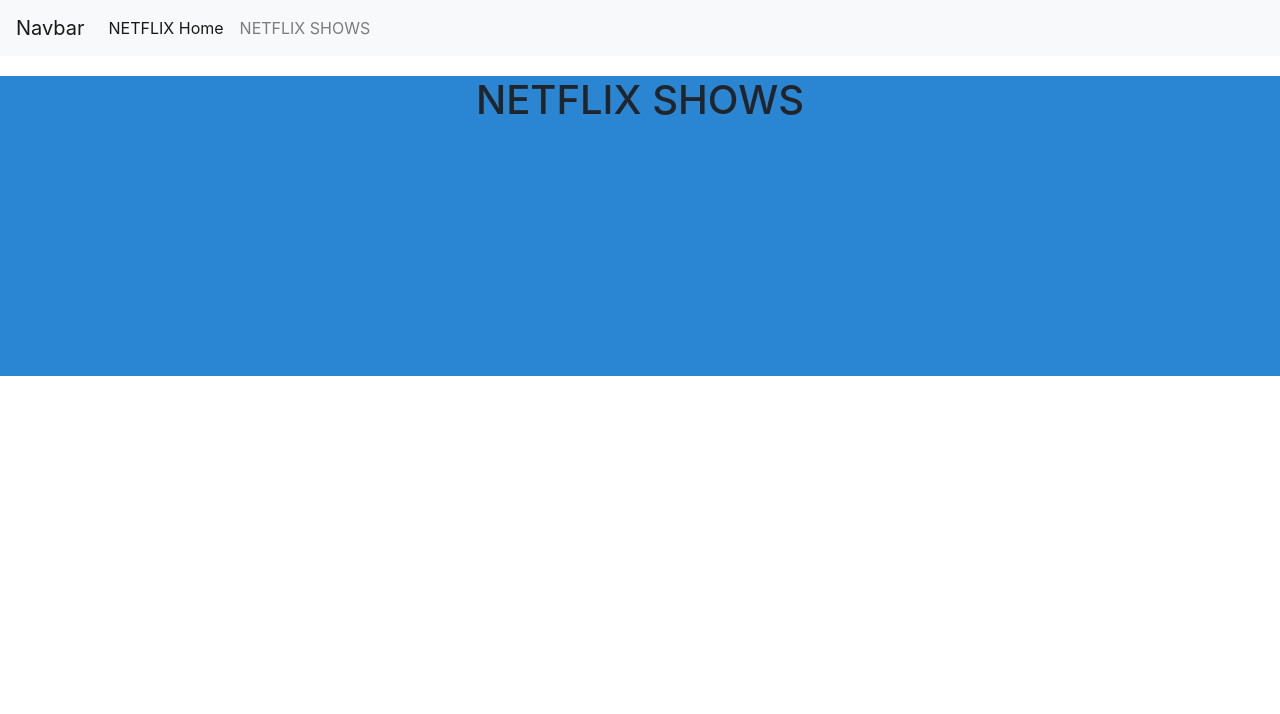
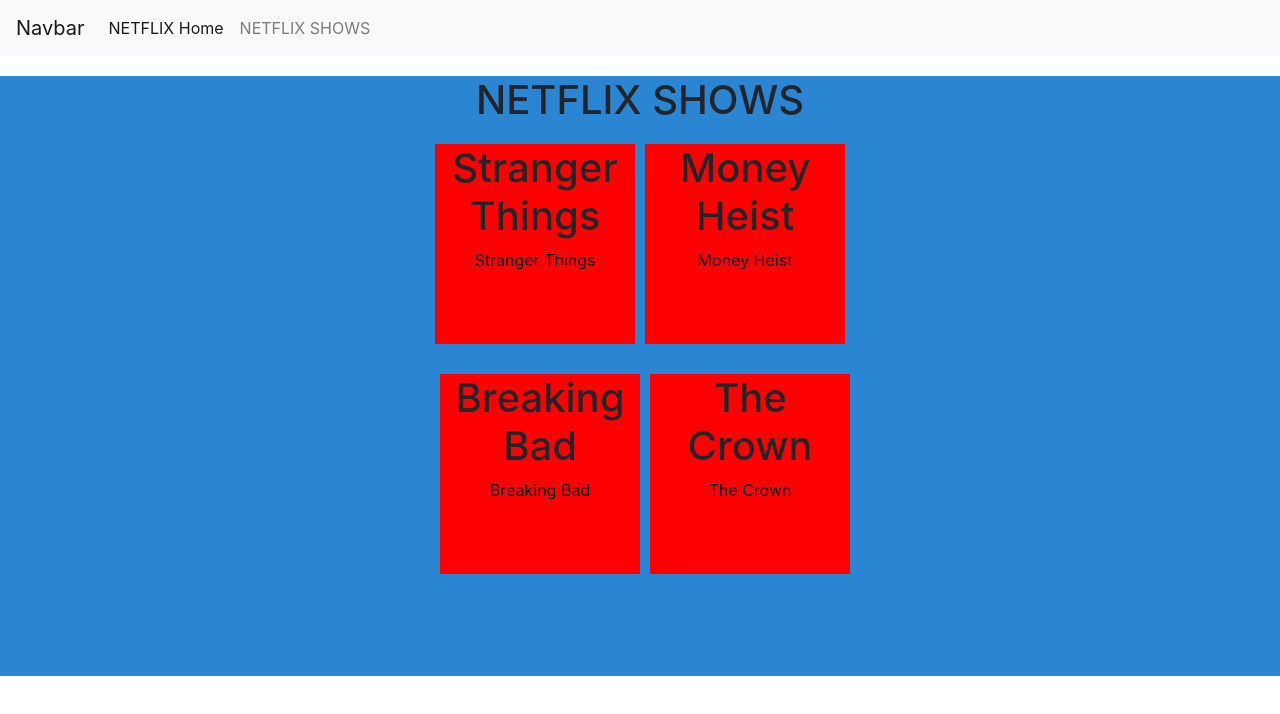
Before and after one commit to samirvithlani/mernweekend24w, a React (Create React App) app: page /netflixshows in a window 1280 px wide. Shown: the top 714 px of the page. Built offline with nearby package versions, Linux system fonts and the light colour scheme.

Commit message:
dynamic url

```diff
--- a/src/App.js
+++ b/src/App.js
@@ -10,6 +10,7 @@
 import { NetflixMovies } from "./netflix/NetflixMovies";
 import { NetflixShows } from "./netflix/NetflixShows";
 import { Error404 } from "./components/Error404";
+import { PlayShow } from "./netflix/PlayShow";
 
 function App() {
   //js
@@ -24,6 +25,7 @@
         <Route path="/netflixhome" element={<NetflixHome/>}></Route>
         <Route path="/netflixmovies" element = {<NetflixMovies/>}></Route>
         <Route path = "/netflixshows" element = {<NetflixShows/>}></Route>
+        <Route path = "/netflixshows/playshow/:id" element = {<PlayShow/>}></Route>
         {/* <Route path = "/*" element = {<h1>404 NOT FOUND</h1>}></Route> */}
         <Route path = "/*" element  ={<Error404/>}></Route>
       </Routes>
--- a/src/netflix/NetflixShows.jsx
+++ b/src/netflix/NetflixShows.jsx
@@ -1,9 +1,83 @@
-import React from 'react'
+import React from "react";
+import { Link } from "react-router-dom";
 
 export const NetflixShows = () => {
+  const shows = [
+    {
+      id: 103,
+      name: "Breaking Bad",
+      description: "A high school chemistry teacher turned meth dealer",
+    },
+    {
+      id: 104,
+      name: "The Crown",
+      description:
+        "The Crown traces the life of Queen Elizabeth II from her wedding in 1947 through to the early 21st century.",
+    },
+  ];
+
   return (
-    <div style={{backgroundColor:"#2a86d2",height:"300px",width:"100%"}}>
-        <h1 style={{textAlign:'center'}}>NETFLIX SHOWS</h1>
+    <div style={{ backgroundColor: "#2a86d2", height: "600px", width: "100%" }}>
+      <h1 style={{ textAlign: "center" }}>NETFLIX SHOWS</h1>
+      <div
+        style={{
+          justifyContent: "center",
+          display: "flex",
+          textAlign: "center",
+          margin: "10px",
+          padding: "10px",
+        }}
+      >
+        <div
+          style={{ backgroundColor: "red", height: "200px", width: "200px" }}
+        >
+          <h1>Stranger Things</h1>
+          <Link style={{ color: "black" }} to="/netflixshows/playshow/101">
+            Stranger Things
+          </Link>
+        </div>
+        <div
+          style={{
+            backgroundColor: "red",
+            height: "200px",
+            width: "200px",
+            marginLeft: "10px",
+          }}
+        >
+          <h1>Money Heist</h1>
+          <Link style={{ color: "black" }} to="playshow/102">
+            Money Heist
+          </Link>
+        </div>
+      </div>
+
+      <div
+        style={{
+          justifyContent: "center",
+          display: "flex",
+          textAlign: "center",
+          margin: "10px",
+          padding: "10px",
+        }}
+      >
+        {shows.map((show) => {
+          return (
+            <div
+              style={{
+                backgroundColor: "red",
+                height: "200px",
+                width: "200px",
+                marginLeft: "10px",
+              }}
+            >
+              <h1>{show.name}</h1>
+              <Link style={{ color: "black" }} to={`playshow/${show.id}`}>
+                {show.name}
+              </Link>
+            </div>
+          );
+        })}
+      </div>
     </div>
-  )
-}
+  );
+};
--- /dev/null
+++ b/src/netflix/PlayShow.jsx
@@ -0,0 +1,11 @@
+import React from 'react'
+import { useParams } from 'react-router-dom'
+
+export const PlayShow = () => {
+    const id = useParams().id;
+  return (
+    <div style={{backgroundColor:"greenyellow",height:"400px",width:"100%"}}>
+        <h1>PLAYING SHOW... {id}</h1>
+    </div>
+  )
+}
```
